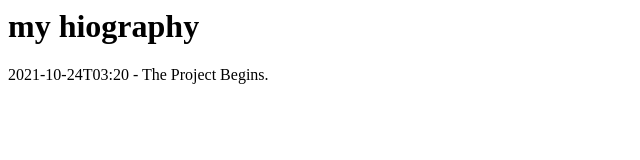
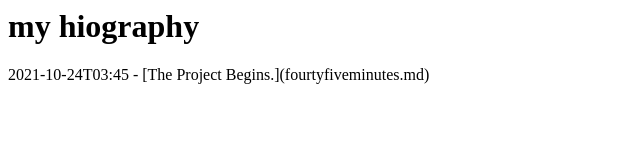
Before and after one commit to thomasmcnaught/hiography.com, a plain HTML site: page index.html in a window 1280 px wide. Shown: the whole page, without its empty margins (0-640 px from the left). Drawn offline with Linux system fonts and the light colour scheme.

Commit message:
Publish fourtyfiveminutes.md

```diff
--- a/index.html
+++ b/index.html
@@ -1,2 +1,2 @@
 <h1>my hiography</h1>
-<p>2021-10-24T03:20 - The Project Begins.</p>
+<p>2021-10-24T03:45 - [The Project Begins.](fourtyfiveminutes.md)</p>
```
Also changed, not shown: 1 other file.
